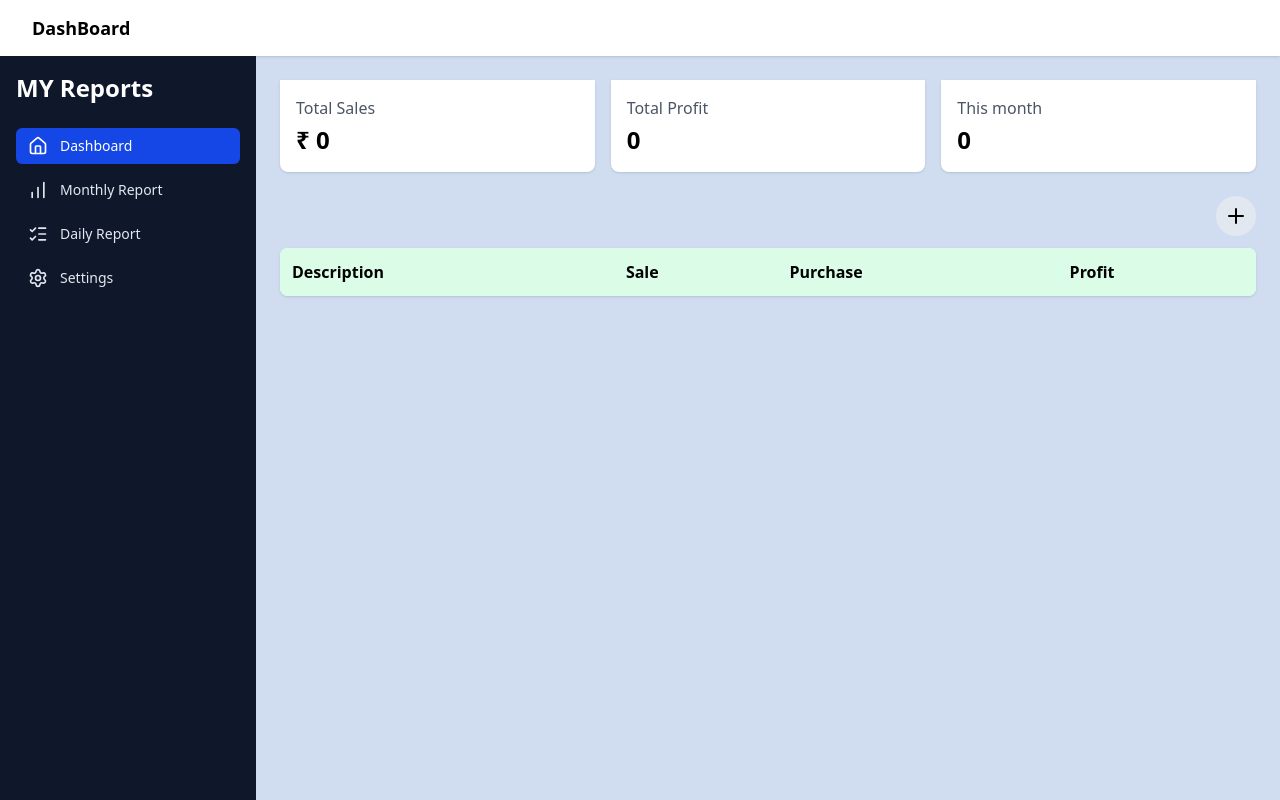
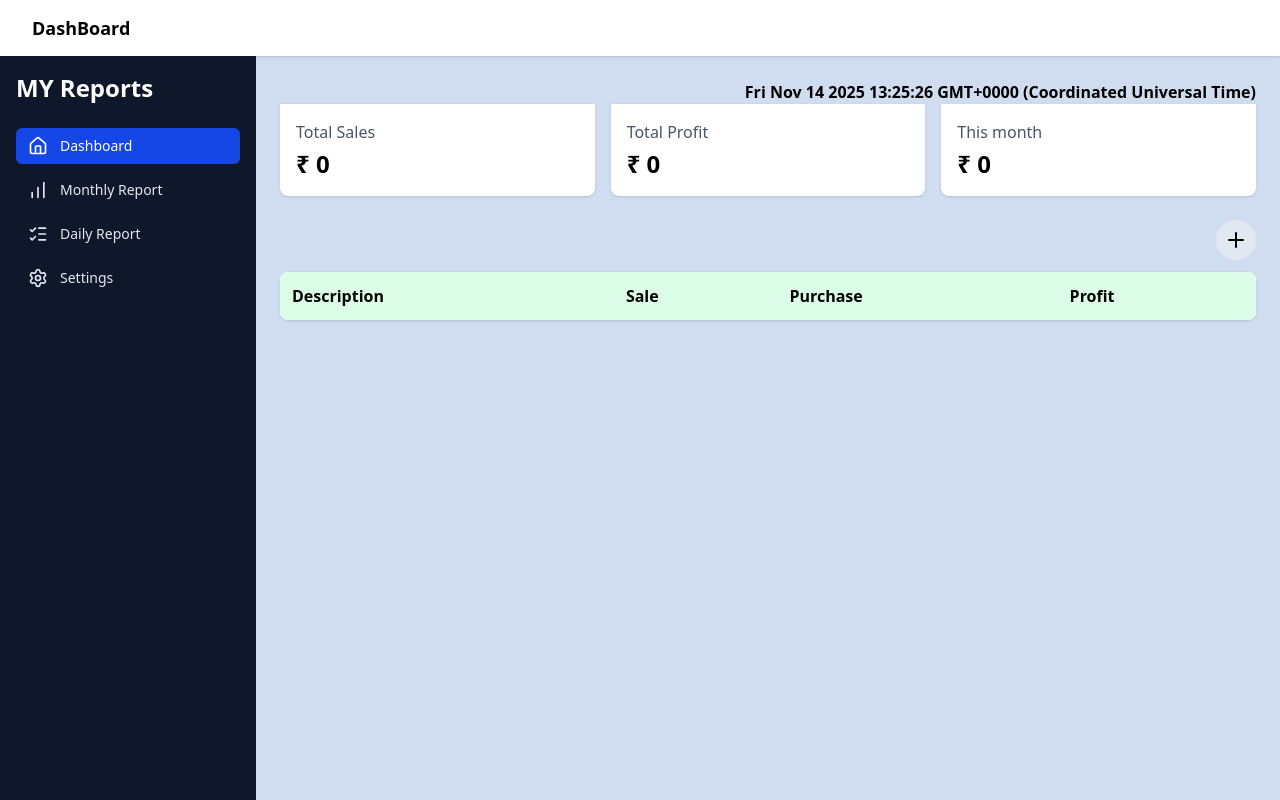
Before and after one commit to SivapragasamGithub/Daily_Report, a React (Vite) app: page / in a window 1280 px wide. Built offline with nearby package versions, Linux system fonts and the light colour scheme.

Commit message:
dashboard page price update

```diff
--- a/src/App.jsx
+++ b/src/App.jsx
@@ -11,7 +11,7 @@ function App() {
   const toggleSidebar = () => setSidebarOpen((v) => !v);
   return (
     <>
-      <TransactionProvider>
+    <TransactionProvider>
         <BrowserRouter>
           <div
             className={`min-h-screen bg-[#d0ddf0] flex justify-between ${
@@ -34,7 +34,7 @@ function App() {
             </div>
           </div>
         </BrowserRouter>
-      </TransactionProvider>
+        </TransactionProvider>
     </>
   );
 }
--- a/src/Components/TransactionContext.jsx
+++ b/src/Components/TransactionContext.jsx
@@ -5,8 +5,11 @@ const transactionContext = createContext();
 
 export function TransactionProvider({ children }) {
   const [transactions, setTransaction] = useState([]);
+    const [modal, setModal] = useState(false);
+
   const addSale = (data) => {
     setTransaction((prev) => [...prev, data]);
+    setModal(false)
   };
 
   const totals = useMemo(() => {
@@ -25,7 +28,7 @@ export function TransactionProvider({ children }) {
 
   return (
     <transactionContext.Provider
-      value={{ transactions, addSale, ...totals, totals }}
+      value={{ transactions, addSale, ...totals, totals,setModal,modal }}
     >
       {children}
     </transactionContext.Provider>
--- a/src/Components/layout/DashboardPage.jsx
+++ b/src/Components/layout/DashboardPage.jsx
@@ -7,22 +7,18 @@ import AddSaleModal from "./AddSaleModal";
 import transactionContext from "../TransactionContext";
 
 function DashboardPage({ open }) {
-  const [modal, setModal] = useState(false);
-  const [transactions, setTransactions] = useState([]);
-  const { totals } = useContext(transactionContext);
-
-  const addSale = (data) => {
-    setTransactions([...transactions, data]);
-    setModal(false);
-    console.log(transactions);
-  };
+  const { totals, addSale, transactions, setModal, modal } =
+    useContext(transactionContext);
 
   return (
     <div>
+      <div className="font-extrabold flex justify-end " >
+        <Date/>
+      </div>
       <div className="grid grid-cols-3 gap-4 mb-6 ">
-        <SummaryCard title="Total Sales" value="₹ 0" />
-        <SummaryCard title="Total Profit" value={totals.totalProfit} />
-        <SummaryCard title="This month" value={totals.totalProfit} />
+        <SummaryCard title="Total Sales" value={`₹ ${totals.totalSale}`} />
+        <SummaryCard title="Total Profit" value={`₹ ${totals.totalProfit}`} />
+        <SummaryCard title="This month" value={`₹ ${totals.totalProfit}`} />
       </div>
       <div className="flex justify-end mb-3">
         <IconButton icon={<Plus />} onClick={() => setModal(true)} />
--- a/src/Components/layout/TransactionTable.jsx
+++ b/src/Components/layout/TransactionTable.jsx
@@ -48,6 +48,7 @@ function TransactionTable({ transactions }) {
           <th className="p-3 text-left">Sale</th>
           <th className="p-3 text-left">Purchase</th>
           <th className="p-3 text-left">Profit</th>
+          {/* <th className="p-3 text-left">Date:{new Date()}</th> */}
         </tr>
       </thead>
 
```
